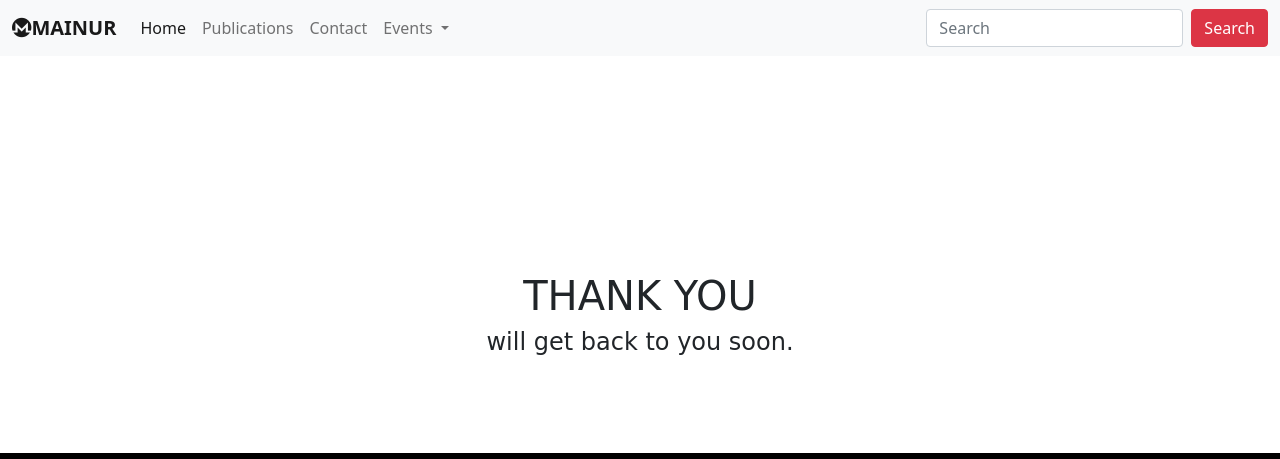
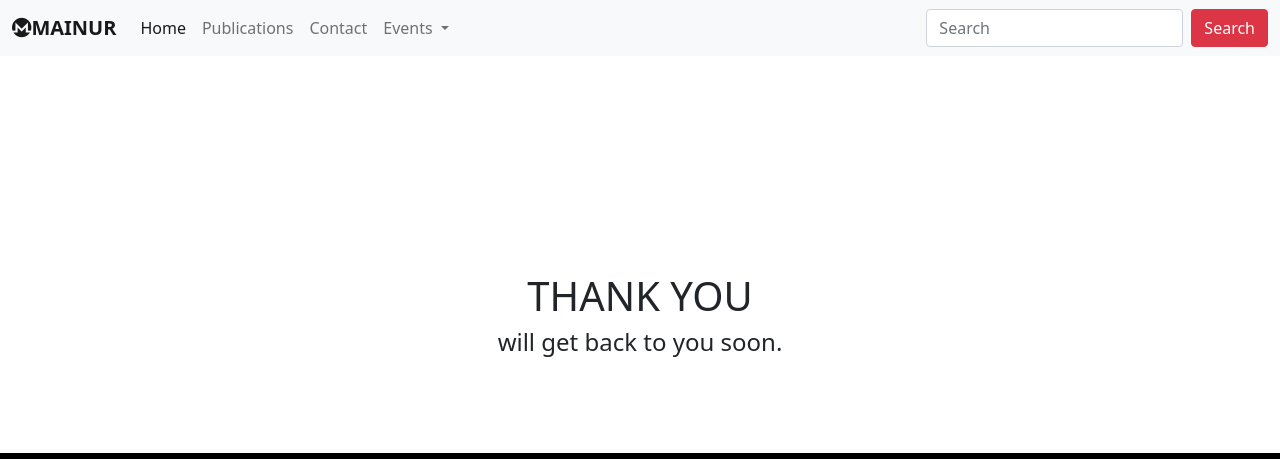
Before and after one commit to MAINUR2001/personal-website, a plain HTML site: page thanks.html in a window 1280 px wide. Shown: the top 459 px of the page. Drawn offline with nearby package versions, Linux system fonts and the light colour scheme.

Commit message:
Update thanks.html

```diff
--- a/thanks.html
+++ b/thanks.html
@@ -68,7 +68,7 @@
   </nav>
 
 
-    <div class="thanks" style="margin-top: 6rem; margin-bottom: 6rem; font-family: cursive; height: 100%; width: 100%; text-align: center; padding-top: 11rem;" >
+    <div class="thanks" style="margin-top: 6rem; margin-bottom: 6rem; ; height: 100%; width: 100%; text-align: center; padding-top: 11rem;" >
         <h1>THANK YOU</h1>
         <h4>will get back to you soon.</h4>
     </div>
```
